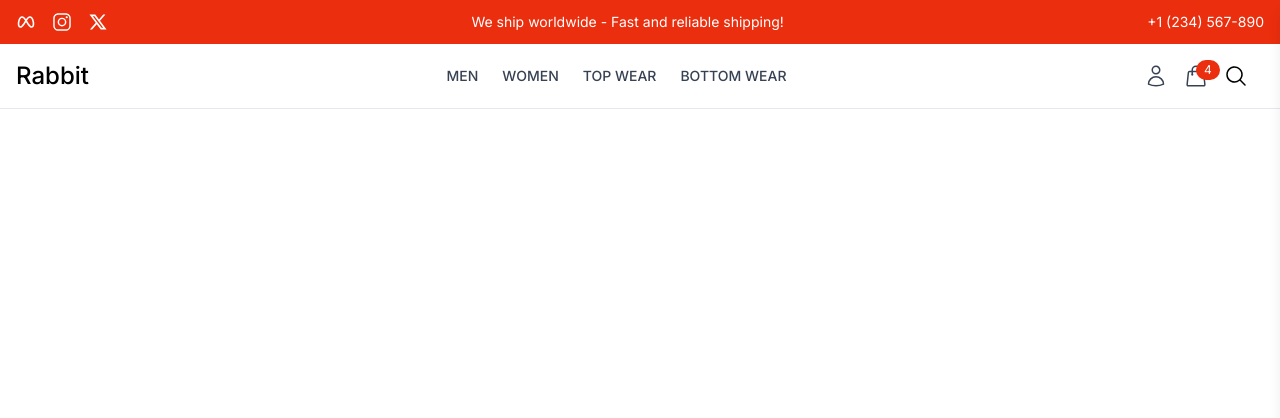
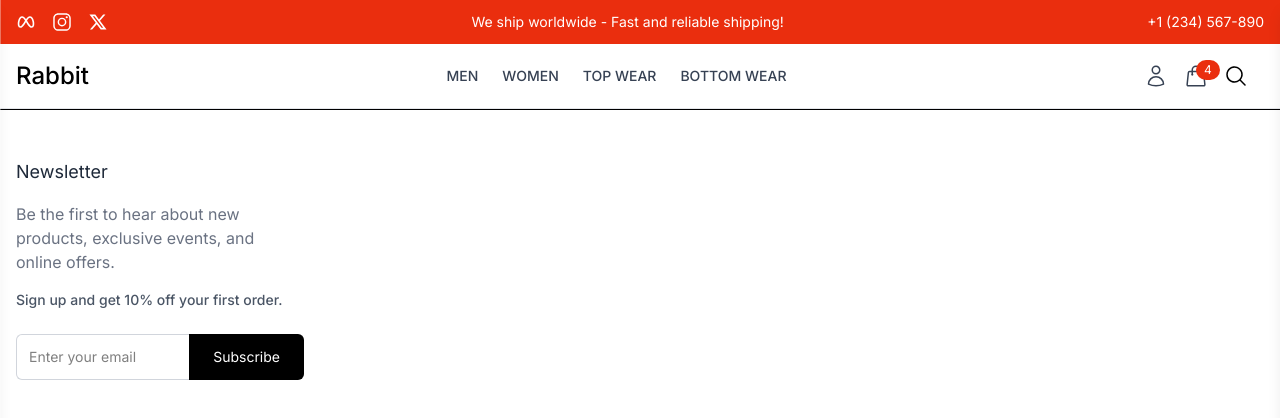
Before and after one commit to ABHi-202864/Rabbit, a React (Vite) app in the folder client/: page / in a window 1280 px wide. Shown: the top 418 px of the page. Built offline with nearby package versions, Linux system fonts and the light colour scheme.

Commit message:
add footer

```diff
--- a/client/src/App.jsx
+++ b/client/src/App.jsx
@@ -5,8 +5,8 @@ const App = () => {
   return (
     <BrowserRouter>
       <Routes>
+        {/* USER LAYOUT */}
         <Route path="/" element={<UserLayout />}>
-          {/* USER LAYOUT */}
         </Route>
         <Route>
           {/* ADMIN LAYOUT */}
--- a/client/src/components/Common/Footer.jsx
+++ b/client/src/components/Common/Footer.jsx
@@ -0,0 +1,43 @@
+import React from 'react'
+
+function Footer() {
+  return (
+    <>
+      <footer className='border-t py-12'>
+        <div
+          className="container mx-auto grid grid-cols-1 md:grid-cols-4 gap-8 px-4"
+        >
+          <div>
+            <h3 className='text-lg text-gray-800 mb-4'>Newsletter</h3>
+            <p className='text-gray-500 mb-4'>
+              Be the first to hear about new products, exclusive events, and online offers.
+            </p>
+            <p className='font-medium text-sm text-gray-600 mb-6'>Sign up and get 10% off your first order.</p>
+
+            {/* NEWSLETTER FORM */}
+            <form className='flex'>
+              <input
+                type="email"
+                placeholder='Enter your email'
+                className='p-3 w-full text-sm border-t border-l border-b border-gray-300 rounded-l-md focus:outline-none focus:ring-2 focus:ring-gray-500 transition-all'
+                required
+              />
+              <button
+                type='submit'
+                className='bg-black text-white px-6 py-3 text-sm rounded-r-md hover:bg-gray-800 transition-all'
+              >
+                Subscribe</button>
+            </form>
+          </div>
+
+          {/* SHOP LINKS */}
+          <div>
+            <h3 className="text-lg"></h3>
+          </div>
+        </div>
+      </footer>
+    </>
+  )
+}
+
+export default Footer
--- a/client/src/components/Common/Navbar.jsx
+++ b/client/src/components/Common/Navbar.jsx
@@ -3,9 +3,15 @@ import { HiOutlineUser, HiOutlineShoppingBag, HiBars3BottomRight } from "react-i
 import SearchBar from "./SearchBar";
 import CartDrawer from "../Layout/CartDrawer";
 import { useState } from "react";
+import { IoMdClose } from "react-icons/io";
 
 const Navbar = () => {
   const [drawerOpen, setDrawerOpen] = useState(false);
+  const [navDrawerOpen, setNavDrawerOpen] = useState(false);
+
+  const toggleNavDrawer = () => {
+    setNavDrawerOpen(!navDrawerOpen);
+  }
 
   const toggleCartDrawer = () => {
     setDrawerOpen(!drawerOpen);
@@ -48,13 +54,43 @@ const Navbar = () => {
           <SearchBar />
 
           {/* HAMBURGER MENU */}
-          <button className="md:hidden">
+          <button onClick={toggleNavDrawer} className="md:hidden">
             <HiBars3BottomRight className="h-6 w-6 text-gray-700" />
           </button>
         </div>
 
       </nav>
+
       <CartDrawer drawerOpen={drawerOpen} toggleCartDrawer={toggleCartDrawer} />
+
+      {/* NAVIGATION MENU */}
+      <div
+        className={`fixed top-0 left-0 w-3/4 sm:w-1/2 md:w-1/3 h-full bg-white shadow-lg transform transition-transform duration-300 z-50 ${navDrawerOpen ? "translate-x-0" : "-translate-x-full"}`}
+      >
+        <div className="flex justify-end p-4">
+          <button onClick={toggleNavDrawer}>
+            <IoMdClose className="h-6 w-6 text-gray-600" />
+          </button>
+        </div>
+
+        <div className="p-4">
+          <h2 className="text-xl font-semibold mb-4">Menu</h2>
+        </div>
+        <nav className="space-y-4 ml-4">
+          <Link to="#" onClick={toggleNavDrawer} className="block text-gray-600 hover:text-black">
+            Men
+          </Link>
+          <Link to="#" onClick={toggleNavDrawer} className="block text-gray-600 hover:text-black">
+            Women
+          </Link>
+          <Link to="#" onClick={toggleNavDrawer} className="block text-gray-600 hover:text-black">
+            Top Wear
+          </Link>
+          <Link to="#" onClick={toggleNavDrawer} className="block text-gray-600 hover:text-black">
+            Bottom Wear
+          </Link>
+        </nav>
+      </div >
     </>
   )
 }
--- a/client/src/components/Layout/UserLayout.jsx
+++ b/client/src/components/Layout/UserLayout.jsx
@@ -1,3 +1,4 @@
+import Footer from "../Common/Footer";
 import Header from "../Common/Header";
 
 
@@ -8,6 +9,7 @@ const UserLayout = () => {
       <Header />
       {/* MAIN CONTENT */}
       {/* FOOTER */}
+      <Footer />
     </>
   )
 }
--- a/client/vite.config.js
+++ b/client/vite.config.js
@@ -5,4 +5,7 @@ import tailwindcss from '@tailwindcss/vite'
 // https://vite.dev/config/
 export default defineConfig({
   plugins: [tailwindcss(), react()],
+  server: {
+    allowedHosts: ["f7a9-103-168-95-83.ngrok-free.app"]
+  }
 });
```
